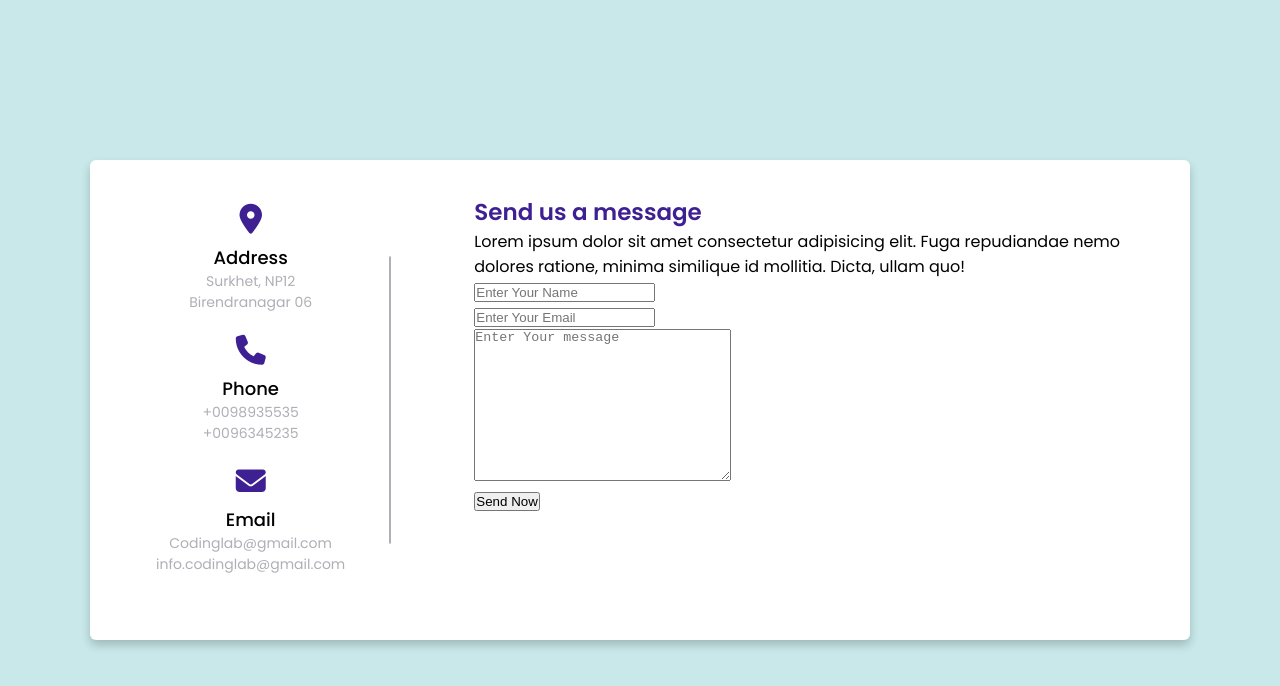
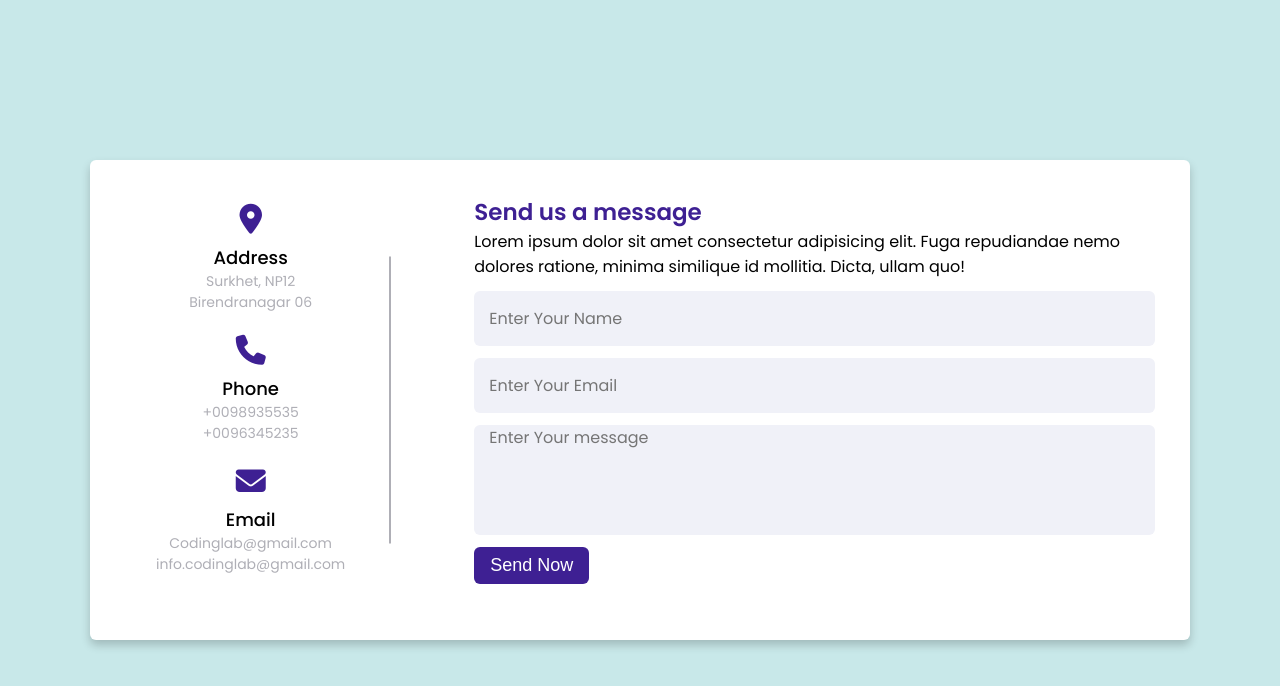
Before and after one commit to Douzandeh/Responsive_Contact_US_Form, a plain HTML site: page index.html in a window 1280 px wide. Drawn offline with Linux system fonts and the light colour scheme.

Commit message:
Structure Input Box CSS And Btn Form

```diff
--- a/style.css
+++ b/style.css
@@ -88,3 +88,34 @@ body {
   display: block;
   color: #afafb6;
 }
+
+
+.input_box{
+  width: 100%;
+  height: 55px;
+  margin: 12px 0;
+}
+
+.input_box input,.input_box textarea {
+  border: none;
+  background-color: #f0f1f8;
+  width: 100%;
+  height: 100%;
+  padding: 0 15px;
+  border-radius: 6px;
+  font-size: 16px;
+  resize: none;
+  font-family: "Poppins";
+}
+
+.right_content .textarea_box{
+min-height: 110px;
+}
+.btn_form{
+  border: none;
+  background-color: #3e2093;
+  color: #fff;
+  border-radius: 6px;
+  padding: 8px 16px;
+  font-size: 18px;
+}
```
